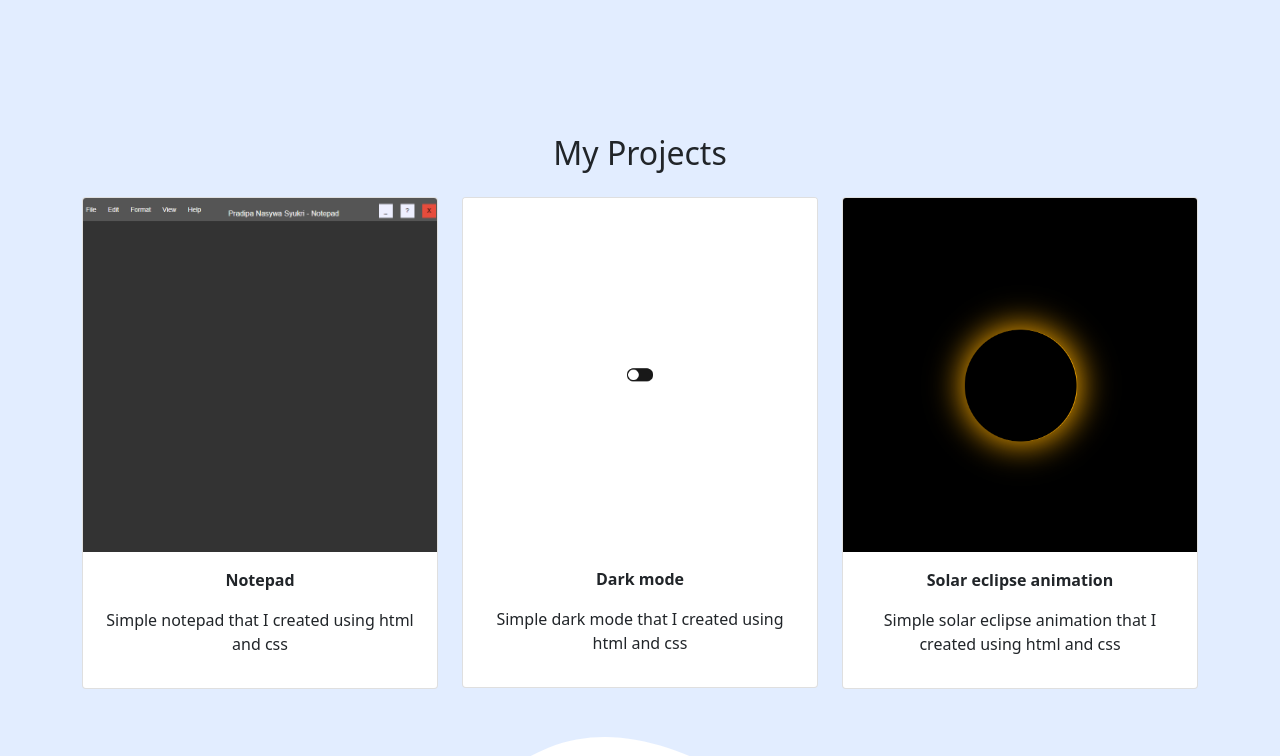
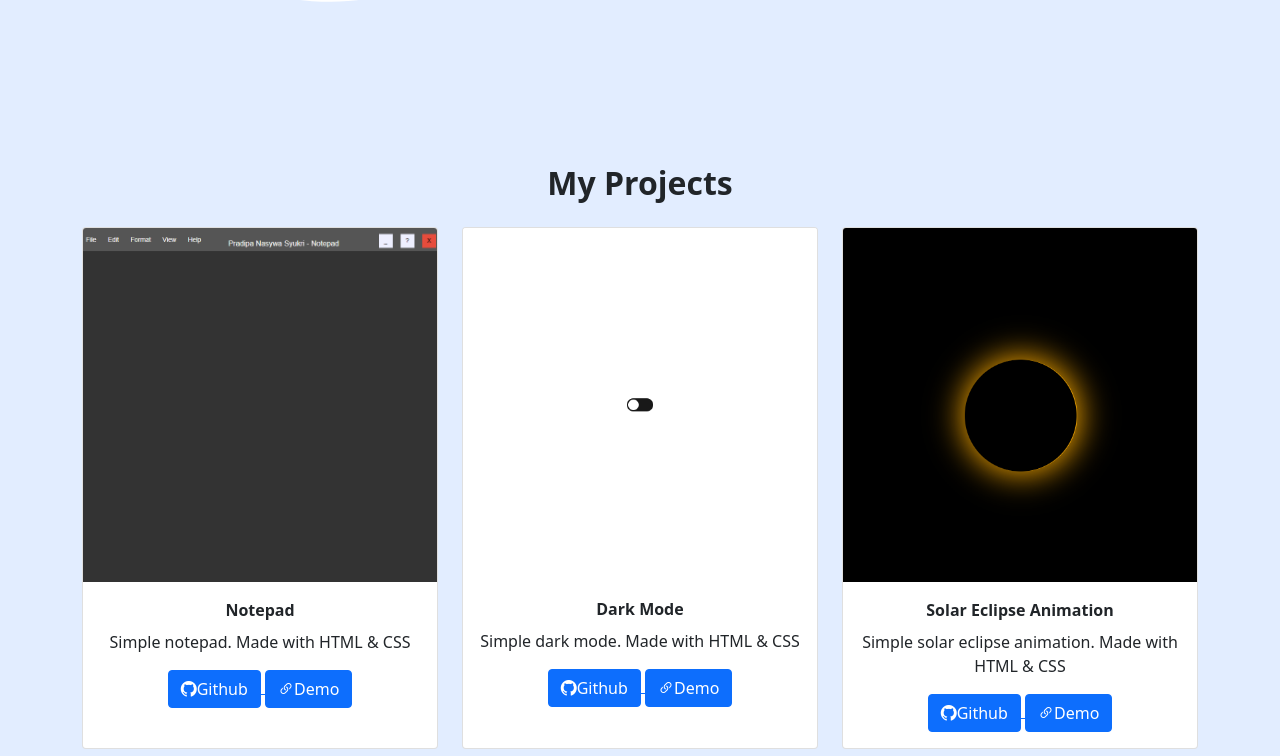
Before and after one commit to PradipaNasywaSyukri/PradipaNasywaSyukri.github.io, a plain HTML site: page index.html in a window 1280 px wide. Shown: the part 1240-1996 px from the top of the page. Drawn offline with nearby package versions, Linux system fonts and the light colour scheme.

Commit message:
mengubah link project

```diff
--- a/index.html
+++ b/index.html
@@ -4,7 +4,7 @@
     <!-- Required meta tags -->
     <meta charset="utf-8" />
     <meta name="viewport" content="width=device-width, initial-scale=1" />
-    <link rel="icon" type="image/png" href="img/pp.jpg">
+    <link rel="icon" type="image/png" href="img/pp.jpg" />
 
     <!-- Bootstrap CSS -->
     <link href="https://cdn.jsdelivr.net/npm/bootstrap@5.0.0-beta2/dist/css/bootstrap.min.css" rel="stylesheet" integrity="sha384-BmbxuPwQa2lc/FVzBcNJ7UAyJxM6wuqIj61tLrc4wSX0szH/Ev+nYRRuWlolflfl" crossorigin="anonymous" />
@@ -65,12 +65,16 @@
       <div class="container">
         <div class="row text-center mb-3">
           <div class="col">
-            <h2>About Me</h2>
+            <h2 class="fw-bold">About Me</h2>
           </div>
         </div>
         <div class="row justify-content-center fs-5 text-center">
           <div class="col-md-4">
-            <p>Hello, my name is Pradipa Nasywa Syukri. I'm 15 years old. Currently I'm still in class 1 of Madrasah Aliyah Al-Muttaqin majoring in social science.</p>
+            <p>
+              Hello, my name is <b>Pradipa Nasywa Syukri</b>. I'm 16 years old. Born and live in
+              <a target="blank" href="https://goo.gl/maps/SqQ83Wpocrbytkt2A" class="text-decoration-none text-dark fw-bold">Medan, North Sumatera, Indonesia</a>. Currently I'm still in class 2 at
+              <a target="blank" href="https://goo.gl/maps/AH7craPDag1LMs3y7" class="text-decoration-none text-dark fw-bold">Madrasah Aliyah Al-Muttaqin</a> majoring in social science.
+            </p>
           </div>
           <div class="col-md-4">
             <p>Currently I'm learning and deepening the knowledge of front-end developers by self-taught. I hope that in the future I can be master front-end and become a expert in this field.</p>
@@ -92,41 +96,52 @@
       <div class="container">
         <div class="row text-center mb-3">
           <div class="col">
-            <h2>My Projects</h2>
+            <h2 class="fw-bold">My Projects</h2>
           </div>
         </div>
         <div class="row justify-content-center">
           <div class="col-md-4 mb-3">
-            <div class="card">
+            <div class="card h-100">
+              <img src="img/notepad.png" class="card-img-top" alt="Project 1" />
+              <div class="card-body text-center">
+                <p class="card-title fw-bold">Notepad</p>
+                <p class="card-text">Simple notepad. Made with HTML & CSS</p>
+                <a href="https://github.com/PradipaNasywaSyukri/pradipa-notepad" target="_blank">
+                  <button type="button" class="btn btn-primary bi bi-github">Github</button>
+                </a>
                 <a href="https://pradipanasywasyukri.github.io/pradipa-notepad/" target="_blank">
-                <img src="img/notepad.png" class="card-img-top" alt="Projects 1"/>
+                  <button type="button" class="btn btn-primary bi bi-link-45deg">Demo</button>
                 </a>
-              <div class="card-body">
-                <p class="card-text text-center fw-bold" >Notepad</p>
-                  <p class="text-center">Simple notepad that I created using html and css</p>
               </div>
             </div>
           </div>
           <div class="col-md-4 mb-3">
-            <div class="card">
+            <div class="card h-100">
+              <img src="img/dark mode.png" class="card-img-top" alt="Project 2" />
+              <div class="card-body text-center">
+                <p class="card-title fw-bold">Dark Mode</p>
+                <p class="card-text">Simple dark mode. Made with HTML & CSS</p>
+                <a href="https://github.com/PradipaNasywaSyukri/pradipa-dark-mode" target="_blank">
+                  <button type="button" class="btn btn-primary bi bi-github">Github</button>
+                </a>
                 <a href="https://pradipanasywasyukri.github.io/pradipa-dark-mode/" target="_blank">
-                <img src="img/dark mode.png" class="card-img-top" alt="Projects 2" />
+                  <button type="button" class="btn btn-primary bi bi-link-45deg">Demo</button>
                 </a>
-              <div class="card-body">
-                <p class="card-text text-center fw-bold">Dark mode</p>
-                  <p class="text-center">Simple dark mode that I created using html and css</p>
               </div>
             </div>
           </div>
           <div class="col-md-4 mb-3">
-            <div class="card">
+            <div class="card h-100">
+              <img src="img/gerhana matahari.png" class="card-img-top" alt="Project 3" />
+              <div class="card-body text-center">
+                <p class="card-title fw-bold">Solar Eclipse Animation</p>
+                <p class="card-text">Simple solar eclipse animation. Made with HTML & CSS</p>
+                <a href="https://github.com/PradipaNasywaSyukri/pradipa-solar-eclipse-animation" target="_blank">
+                  <button type="button" class="btn btn-primary bi bi-github">Github</button>
+                </a>
                 <a href="https://pradipanasywasyukri.github.io/pradipa-solar-eclipse-animation/" target="_blank">
-                <img src="img/gerhana matahari.png" class="card-img-top" alt="Projects 3" />
+                  <button type="button" class="btn btn-primary bi bi-link-45deg">Demo</button>
                 </a>
-              <div class="card-body">
-                <p class="card-text text-center fw-bold">Solar eclipse animation</p>
-                  <p class="text-center">Simple solar eclipse animation that I created using html and css</p>
-                </p>
               </div>
             </div>
           </div>
@@ -140,14 +155,14 @@
         ></path>
       </svg>
     </section>
-    <!--Akhir Projets-->
+    <!-- Akhir Projets -->
 
     <!--Awal Contact-->
     <section id="contact">
       <div class="container">
         <div class="row text-center mb-3">
           <div class="col">
-            <h2>Contact Me</h2>
+            <h2 class="fw-bold">Contact Me</h2>
           </div>
         </div>
         <div class="row justify-content-center">
@@ -197,27 +212,30 @@
 
     <!--Awal Footer-->
     <footer class="bg-primary text-white text-center pb-5">
-      <p>Created with <i class="bi bi-heart-fill text-danger"></i> by <a class="text-decoration-none fw-bold text-light">Pradipa Nasywa Syukri</a></p>
+      <p>
+        Created with <i class="bi bi-heart-fill text-danger"></i> by
+        <a class="text-decoration-none fw-bold text-light">Pradipa Nasywa Syukri</a>
+      </p>
     </footer>
     <!--Akhir Footer-->
 
     <script src="https://cdn.jsdelivr.net/npm/bootstrap@5.0.0-beta2/dist/js/bootstrap.bundle.min.js" integrity="sha384-b5kHyXgcpbZJO/tY9Ul7kGkf1S0CWuKcCD38l8YkeH8z8QjE0GmW1gYU5S9FOnJ0" crossorigin="anonymous"></script>
 
     <script>
-      const scriptURL = 'https://script.google.com/macros/s/AKfycbxVvpUXSjyEyQc7UX2FE8Axbkw5Ey-KLidbf7L6eg3-46l_JIoiFKT15RGXLg5F4XpC/exec'
-      const form = document.forms['pradipa-contact-form']
+      const scriptURL = 'https://script.google.com/macros/s/AKfycbxVvpUXSjyEyQc7UX2FE8Axbkw5Ey-KLidbf7L6eg3-46l_JIoiFKT15RGXLg5F4XpC/exec';
+      const form = document.forms['pradipa-contact-form'];
       const btnKirim = document.querySelector('.btn-kirim');
       const btnLoading = document.querySelector('.btn-loading');
       const myAlert = document.querySelector('.my-alert');
 
-      form.addEventListener('submit', e => {
-        e.preventDefault()
+      form.addEventListener('submit', (e) => {
+        e.preventDefault();
         // ketika tombol submit diklik
         // tampilkan tombol loading, hilangkan tombol kirim
         btnLoading.classList.toggle('d-none');
         btnKirim.classList.toggle('d-none');
-        fetch(scriptURL, { method: 'POST', body: new FormData(form)})
-          .then(response => {
+        fetch(scriptURL, { method: 'POST', body: new FormData(form) })
+          .then((response) => {
             // tampilkan tombol kirim, hilangkan tombol loading
             btnLoading.classList.toggle('d-none');
             btnKirim.classList.toggle('d-none');
@@ -225,11 +243,10 @@
             myAlert.classList.toggle('d-none');
             // reset formnya
             form.reset();
-            console.log('Success!', response)
+            console.log('Success!', response);
           })
-          .catch(error => console.error('Error!', error.message))
-      })
+          .catch((error) => console.error('Error!', error.message));
+      });
     </script>
-
   </body>
 </html>
--- a/style.css
+++ b/style.css
@@ -7,6 +7,10 @@
   background-color: #e2edff;
 }
 
+#certificate {
+  background-color: #e2edff;
+}
+
 section {
   padding-top: 5rem;
 }
```
Lines whose indentation alone changed are shown as unchanged.
